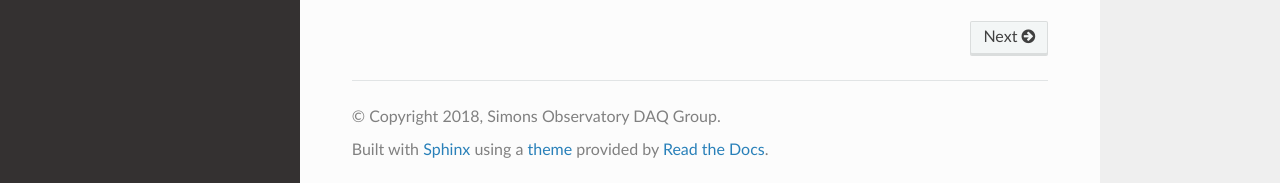
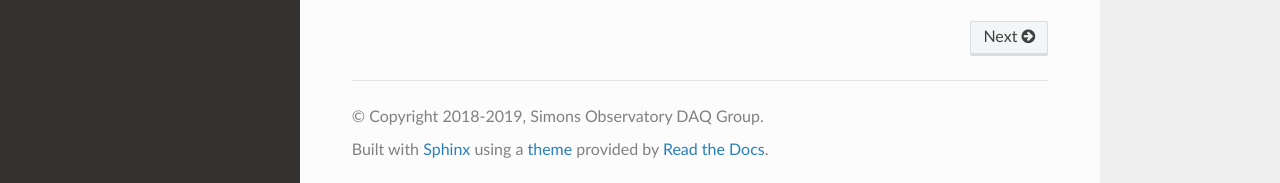
Before and after one commit to simonsobs/ocs, a Sphinx documentation site: the page built from docs/index.rst, in a window 1280 px wide and 900 px high, scrolled down 1610 px. Shown: the part 714-897 px from the top of the window. Built offline with Sphinx 7.4.7 and the Read the Docs theme 2.0.0, drawn with Linux system fonts in a browser that asks for light colours.

Commit message:
docs: Bump copyright.

```diff
--- a/docs/conf.py
+++ b/docs/conf.py
@@ -20,7 +20,7 @@ from ocs import __version__ as ocs_version
 # -- Project information -----------------------------------------------------
 
 project = 'OCS'
-copyright = '2018, Simons Observatory DAQ Group'
+copyright = '2018-2019, Simons Observatory DAQ Group'
 author = 'Simons Observatory DAQ Group'
 
 # The short X.Y version.
```
